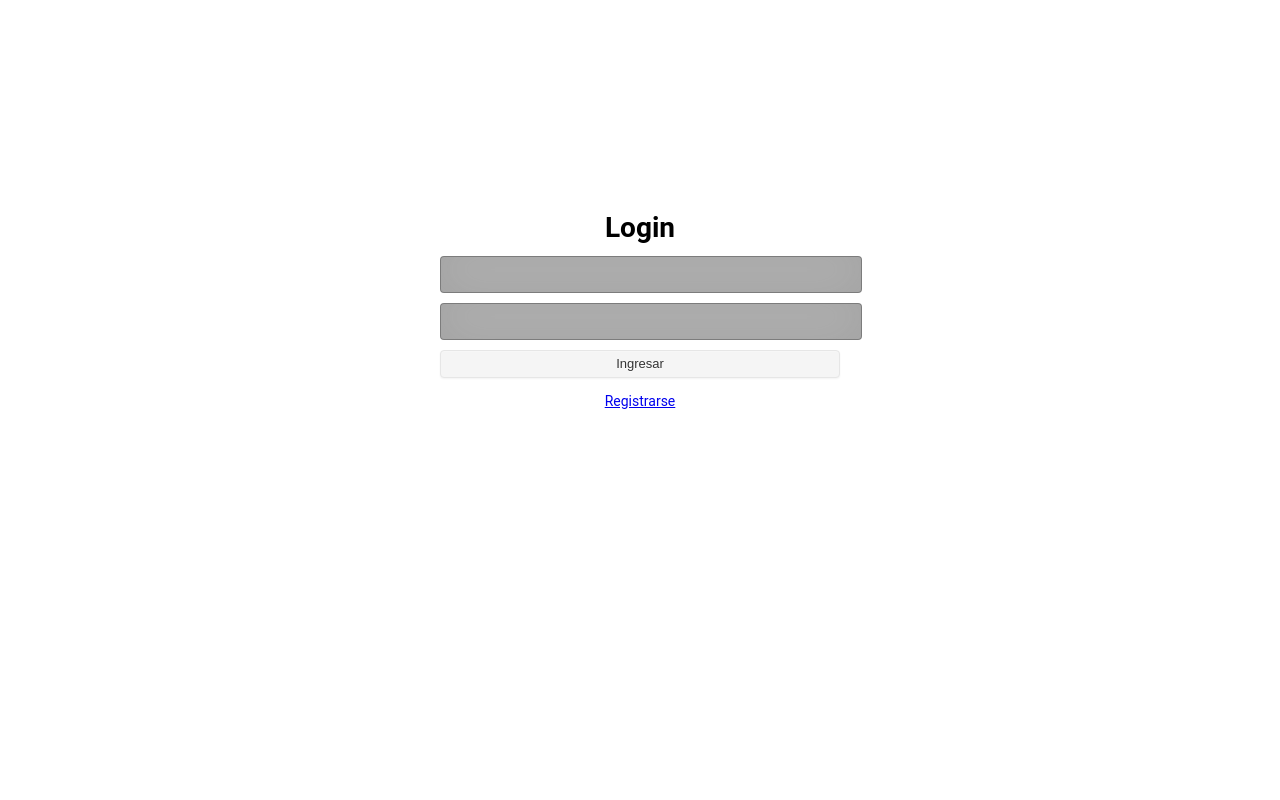
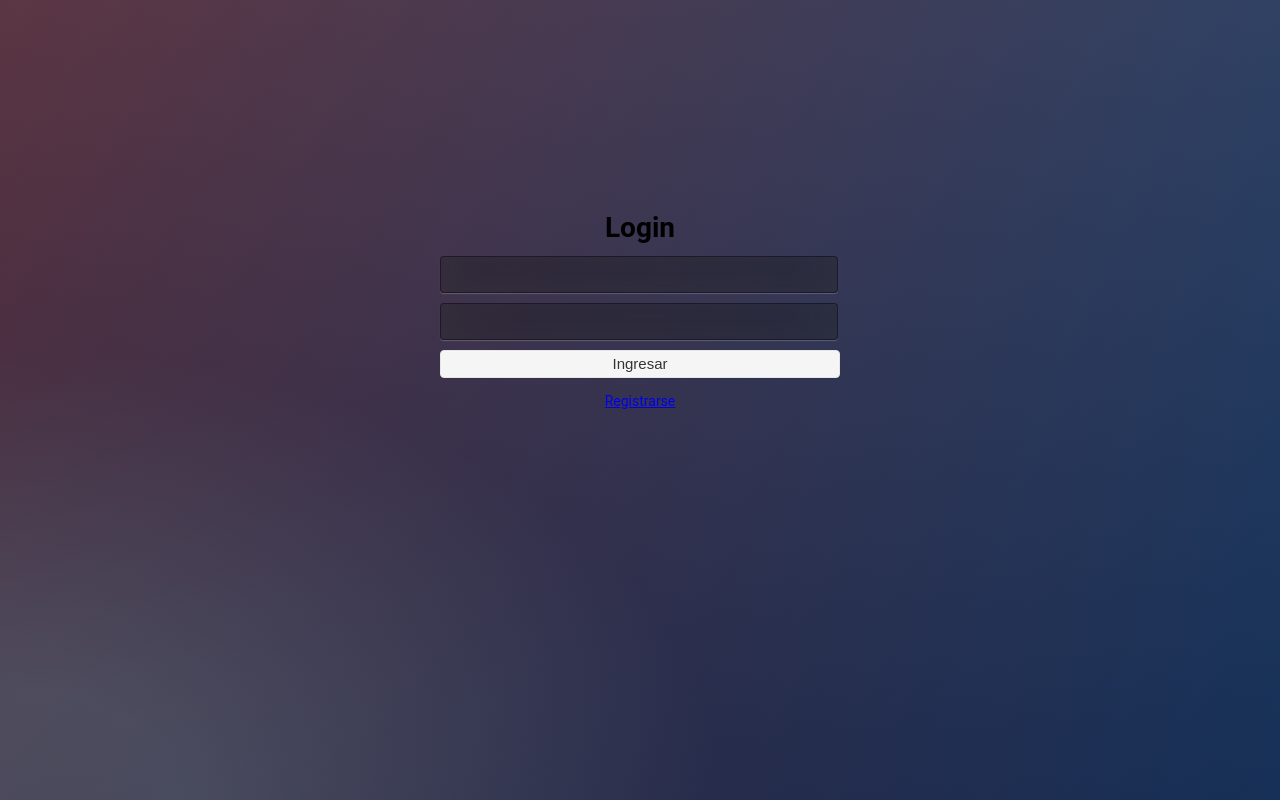
Before and after one commit to jcamej0/trello, a React (Create React App) app: page / in a window 1280 px wide. Built offline with nearby package versions, Linux system fonts and the light colour scheme.

Commit message:
Login adn register style and component changes

```diff
--- a/src/scenes/login/theme.scss
+++ b/src/scenes/login/theme.scss
@@ -1,14 +1,20 @@
 .container {
-  display: flex;
-  background: radial-gradient(
+	display: flex;
+	overflow-x: scroll;
+  background: -webkit-radial-gradient(
       0% 100%,
       ellipse cover,
       rgba(104, 128, 138, 0.4) 10%,
       rgba(138, 114, 76, 0) 40%
     ),
-    linear-gradient(top, rgba(57, 173, 219, 0.25) 0%, rgba(42, 60, 87, 0.4)
-          100%);
-  filter: progid:DXImageTransform.Microsoft.gradient( startColorstr='#3E1D6D', endColorstr='#092756',GradientType=1 );
+    -webkit-linear-gradient(top, rgba(57, 173, 219, 0.25) 0%, rgba(
+            42,
+            60,
+            87,
+            0.4
+          )
+          100%),
+    -webkit-linear-gradient(-45deg, #670d10 0%, #092756 100%);
   height: 100vh;
   align-items: center;
   justify-content: center;
@@ -21,55 +27,4 @@
   height: 400px;
   width: 400px;
 
-  form {
-    display: inherit;
-    width: 100%;
-    flex-direction: column;
-
-    input {
-      width: 100%;
-      margin-bottom: 10px;
-      background: rgba(0, 0, 0, 0.3);
-      border: none;
-      outline: none;
-      padding: 10px;
-      font-size: 13px;
-      color: #fff;
-      text-shadow: 1px 1px 1px rgba(0, 0, 0, 0.3);
-      border: 1px solid rgba(0, 0, 0, 0.3);
-      border-radius: 4px;
-      box-shadow: inset 0 -5px 45px rgba(100, 100, 100, 0.2),
-        0 1px 1px rgba(255, 255, 255, 0.2);
-      transition: box-shadow 0.5s ease;
-    }
-    input:focus {
-      box-shadow: inset 0 -5px 45px rgba(100, 100, 100, 0.4),
-        0 1px 1px rgba(255, 255, 255, 0.2);
-    }
-
-    button {
-      display: inline-block;
-      *display: inline;
-      *zoom: 1;
-      padding: 4px 10px 4px;
-      margin-bottom: 0;
-      font-size: 13px;
-      line-height: 18px;
-      color: #333333;
-      text-align: center;
-      text-shadow: 0 1px 1px rgba(255, 255, 255, 0.75);
-      vertical-align: middle;
-      background-color: #f5f5f5;
-      background-image: linear-gradient(top, #ffffff, #e6e6e6);
-      background-repeat: repeat-x;
-      filter: progid:dximagetransform.microsoft.gradient(startColorstr=#ffffff, endColorstr=#e6e6e6, GradientType=0);
-      border-color: rgba(0, 0, 0, 0.1) rgba(0, 0, 0, 0.1) rgba(0, 0, 0, 0.25);
-      border: 1px solid #e6e6e6;
-      border-radius: 4px;
-      box-shadow: inset 0 1px 0 rgba(255, 255, 255, 0.2),
-        0 1px 2px rgba(0, 0, 0, 0.05);
-      cursor: pointer;
-      *margin-left: 0.3em;
-    }
-  }
 }
--- a/src/scenes/signup/Signup.jsx
+++ b/src/scenes/signup/Signup.jsx
@@ -1,34 +1,36 @@
-import React, {useState} from 'react';
-import AccessForm from '../../components/access-form';
-import actions from '../../services/signup';
-import Spinner from '../../ui-library/loading-spinner';
-import './theme.scss';
+import React, { useState } from "react";
+import { Link } from "react-router-dom";
+import AccessForm from "../../components/access-form";
+import actions from "../../services/signup";
+import Spinner from "../../ui-library/loading-spinner";
+import "./theme.scss";
 
 const Signup = () => {
   const [signupStatus, changeSignupStatus] = useState(false);
 
-	const handleSignup = async ({name, password}) => {
-		changeSignupStatus('isLoading');
-		const registerStatus = await actions.register({name, password});
-		if(registerStatus) {
+  const handleSignup = async ({ name, password }) => {
+    changeSignupStatus("isLoading");
+    const registerStatus = await actions.register({ name, password });
+    if (registerStatus) {
       changeSignupStatus(true);
       return;
     } else {
       changeSignupStatus(false);
     }
-	}
-	return(
+  };
+  return (
     <div className="container">
       <div className="login-container">
         <h1>Registro</h1>
-				<AccessForm onSubmit={handleSignup} label="Registrarse"/>
+        <AccessForm onSubmit={handleSignup} label="Registrarse" />
+        <Link to="/">
           <p>Iniciar sesión</p>
-				{signupStatus === 'isLoading' &&
-					<Spinner opaque />
-				}
+        </Link>
+
+        {signupStatus === "isLoading" && <Spinner opaque />}
       </div>
     </div>
-	)
+  );
 };
 
 export default Signup;
--- a/src/scenes/signup/theme.scss
+++ b/src/scenes/signup/theme.scss
@@ -13,63 +13,3 @@
     align-items: center;
     justify-content: center;
   }
-
-  .login-container {
-    display: flex;
-    align-items: center;
-    flex-direction: column;
-    height: 400px;
-    width: 400px;
-
-    form {
-      display: inherit;
-      width: 100%;
-      flex-direction: column;
-
-      input {
-        width: 100%;
-        margin-bottom: 10px;
-        background: rgba(0, 0, 0, 0.3);
-        border: none;
-        outline: none;
-        padding: 10px;
-        font-size: 13px;
-        color: #fff;
-        text-shadow: 1px 1px 1px rgba(0, 0, 0, 0.3);
-        border: 1px solid rgba(0, 0, 0, 0.3);
-        border-radius: 4px;
-        box-shadow: inset 0 -5px 45px rgba(100, 100, 100, 0.2),
-          0 1px 1px rgba(255, 255, 255, 0.2);
-        transition: box-shadow 0.5s ease;
-      }
-      input:focus {
-        box-shadow: inset 0 -5px 45px rgba(100, 100, 100, 0.4),
-          0 1px 1px rgba(255, 255, 255, 0.2);
-      }
-
-      button {
-        display: inline-block;
-        *display: inline;
-        *zoom: 1;
-        padding: 4px 10px 4px;
-        margin-bottom: 0;
-        font-size: 13px;
-        line-height: 18px;
-        color: #333333;
-        text-align: center;
-        text-shadow: 0 1px 1px rgba(255, 255, 255, 0.75);
-        vertical-align: middle;
-        background-color: #f5f5f5;
-        background-image: linear-gradient(top, #ffffff, #e6e6e6);
-        background-repeat: repeat-x;
-        filter: progid:dximagetransform.microsoft.gradient(startColorstr=#ffffff, endColorstr=#e6e6e6, GradientType=0);
-        border-color: rgba(0, 0, 0, 0.1) rgba(0, 0, 0, 0.1) rgba(0, 0, 0, 0.25);
-        border: 1px solid #e6e6e6;
-        border-radius: 4px;
-        box-shadow: inset 0 1px 0 rgba(255, 255, 255, 0.2),
-          0 1px 2px rgba(0, 0, 0, 0.05);
-        cursor: pointer;
-        *margin-left: 0.3em;
-      }
-    }
-  }
```
Also changed, not shown: src/scenes/login/Login.jsx (+15 -18 lines). Lines whose indentation alone changed are shown as unchanged.
